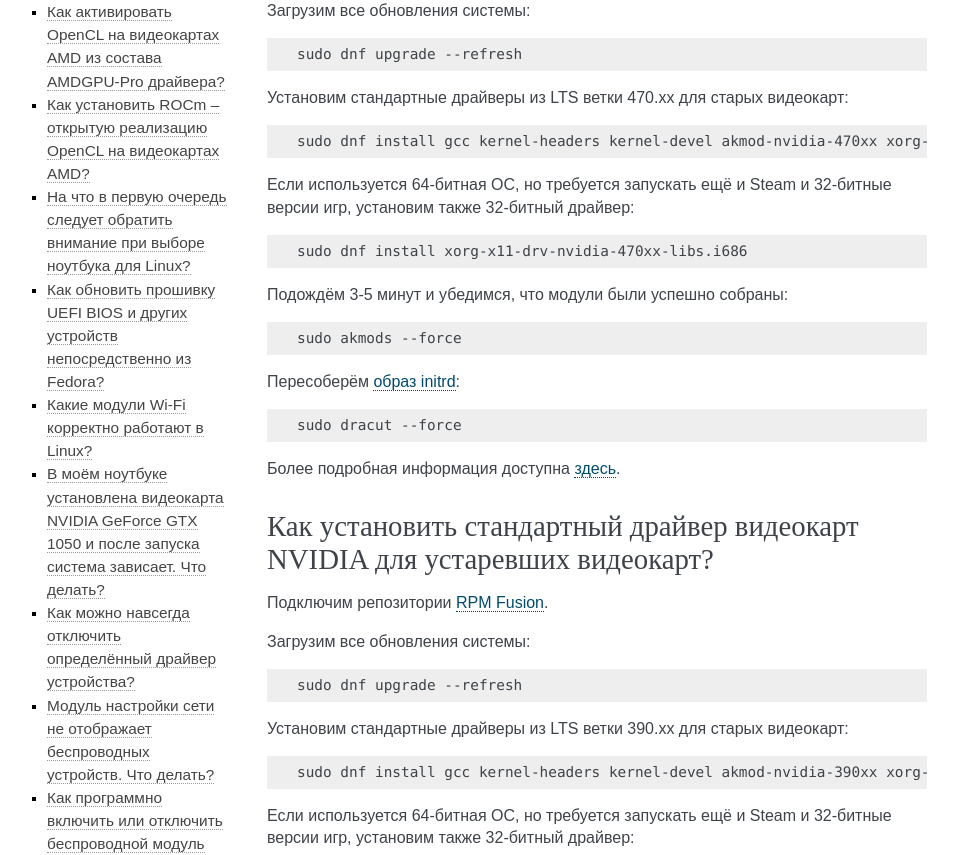
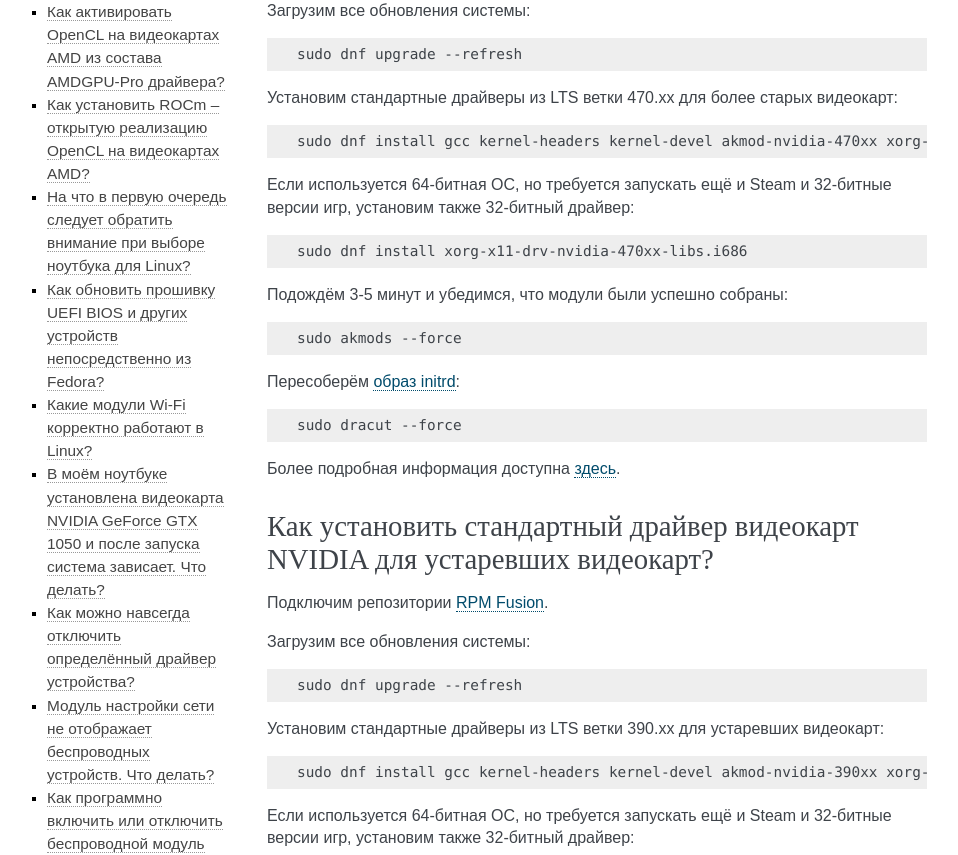
Before and after one commit to RussianFedora/FAQ, a Sphinx documentation site: the page built from source/hardware.rst, in a window 1280 px wide and 1400 px high, scrolled down 1363 px. Shown: the part 171-1026 px from the top of the window, without its empty margins (153-1111 px from the left). Built offline with Sphinx 7.4.7, drawn with Linux system fonts in a browser that asks for light colours; comment, search, counter and statistics services are not loaded.

Commit message:
Minor fixes.

```diff
--- a/source/hardware.rst
+++ b/source/hardware.rst
@@ -101,7 +101,7 @@
 
     sudo dnf upgrade --refresh
 
-Установим стандартные драйверы из LTS ветки 470.xx для старых видеокарт:
+Установим стандартные драйверы из LTS ветки 470.xx для более старых видеокарт:
 
 .. code-block:: text
 
@@ -141,7 +141,7 @@
 
     sudo dnf upgrade --refresh
 
-Установим стандартные драйверы из LTS ветки 390.xx для старых видеокарт:
+Установим стандартные драйверы из LTS ветки 390.xx для устаревших видеокарт:
 
 .. code-block:: text
 
```
